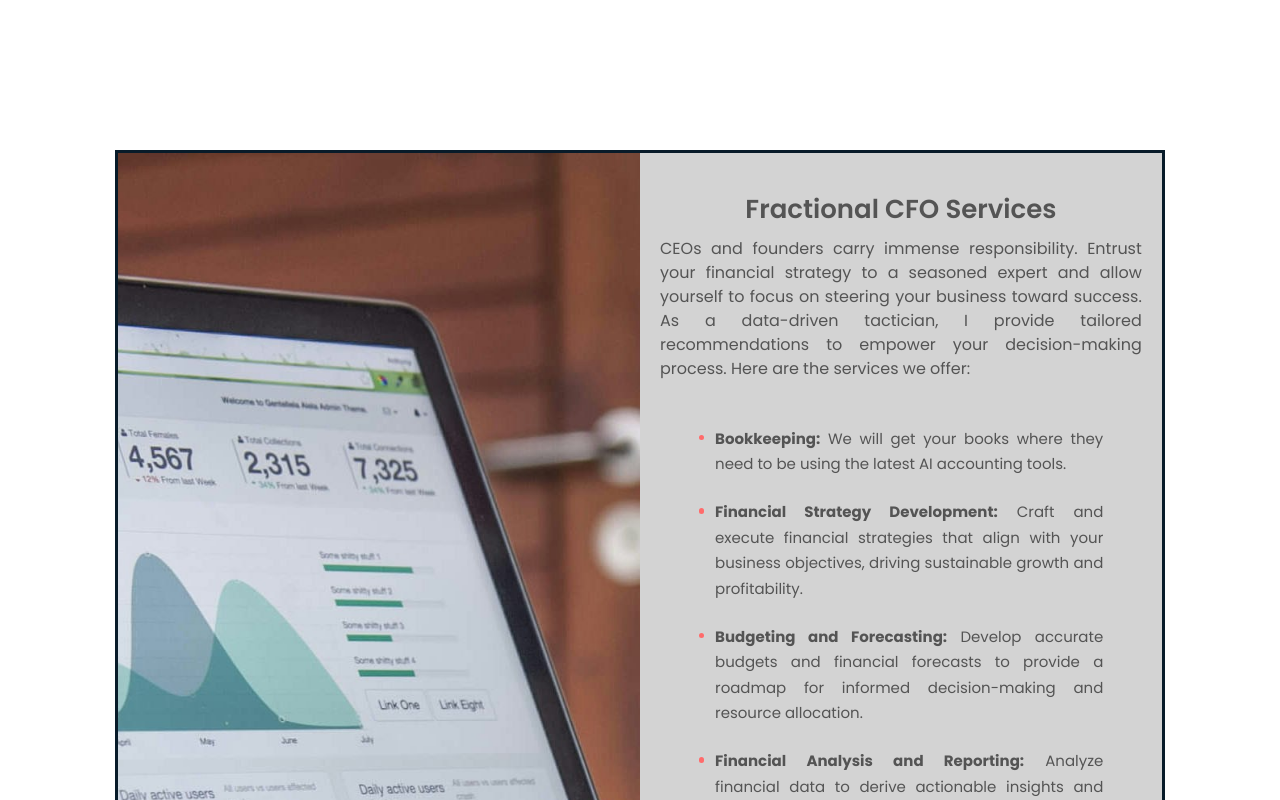
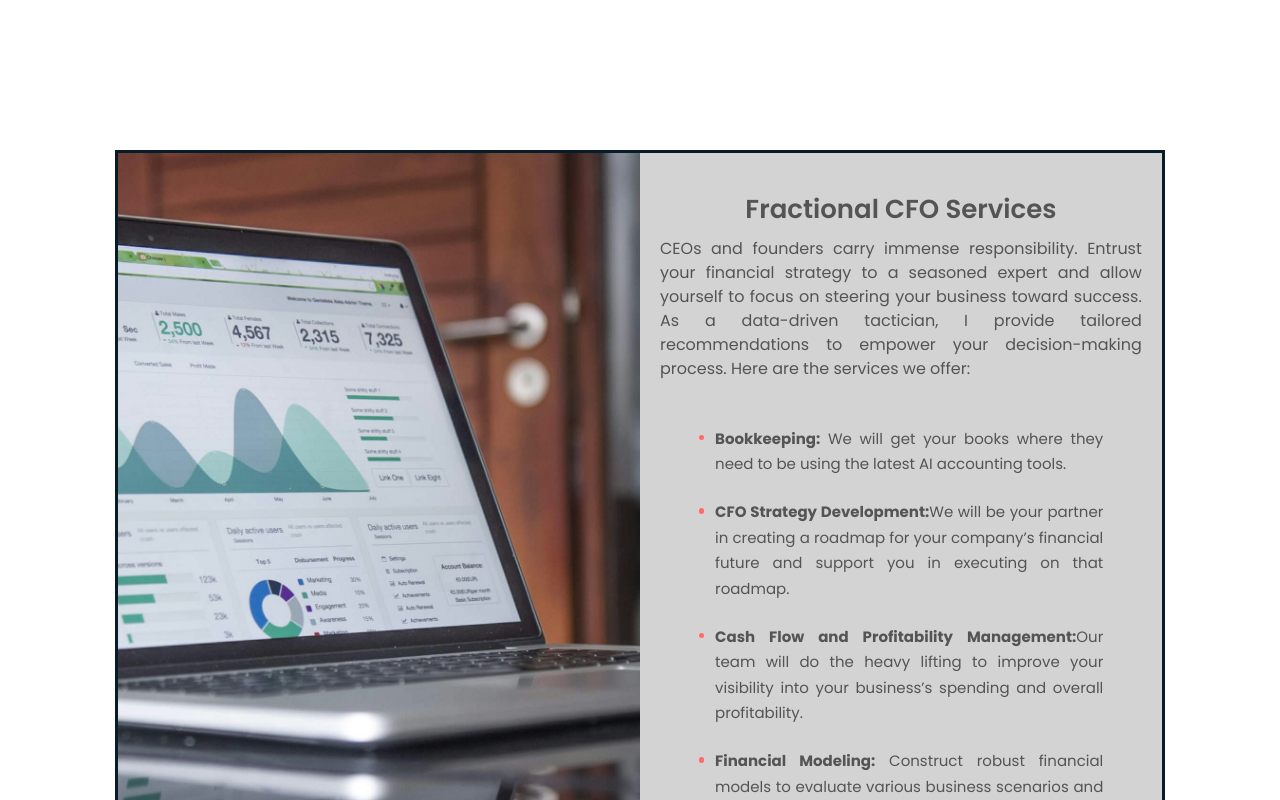
Before and after one commit to kylecburgoyneF9/business_website, a Vue app: page /consulting in a window 1280 px wide. Shown: the part 2000-2800 px from the top of the page. Built offline with nearby package versions, Linux system fonts and the light colour scheme.

Commit message:
Copy update

```diff
--- a/src/components/D3Difference.vue
+++ b/src/components/D3Difference.vue
@@ -3,7 +3,7 @@
   <section class="d3-difference" id="d3-difference">
     <div class="d3-difference-contents">
       <h2 class="heading">The D3 <span>Difference</span></h2>
-      <p>The D3 Difference is “better DATA...better DECISIONS...better DOLLARS”. Our team's niche automation and AI
+      <p>The D3 Difference is “DATA, DECISIONS, DOLLARS”. Our team's niche automation and AI
         technical capabilities allow us to capture, collate, and deliver financial data to users and decision makers
         like few other firms can. We design all of our technology implementations to deliver maximum value while still
         maintaining an ‘easy-to-manage’ experience for our clients. </p>
--- a/src/components/ServicesOverview.vue
+++ b/src/components/ServicesOverview.vue
@@ -26,7 +26,7 @@
         </router-link>
         <ul class="styled-list">
           <li><strong>Ideal Client Size:</strong> Between $200,000 - $20,000,000 in topline revenue.</li>
-          <li><strong>Ideal Client Attitude:</strong> 'It's time to get strong finanial leadership on my team'.</li>
+          <li><strong>Ideal Client Attitude:</strong> 'It’s time to start really seeing into my business'.</li>
           <li><strong>Ideal Client Relationship:</strong> Sharing my talents and efforts with clients to grow your
             business
             alongside mine.</li>
--- a/src/views/ConsultingView.vue
+++ b/src/views/ConsultingView.vue
@@ -4,7 +4,7 @@
         <div class="interior-hero-content">
             <h1>Consulting Services</h1>
             <h3>Fractional CFO & Tech Advisory Services</h3>
-            <p>My team delivers fractional CFO and tech advisory services designed to directly impact the bottom
+            <p>My team delivers fractional CFO and AI Automation services designed to directly impact the bottom
                 line with <strong> high ROI opportunities</strong>. We do this by combining specialized finance and
                 accounting expertise with today’s array of automation, integration and AI technologies. Scroll for more
                 and connect with me today. </p>
@@ -80,31 +80,15 @@
                     <ul class="styled-list">
                         <li><strong>Bookkeeping:</strong> We will get your books where they need to be using the latest
                             AI accounting tools.</li>
-                        <li><strong>Financial Strategy Development:</strong> Craft and execute financial strategies that
-                            align with your
-                            business objectives, driving sustainable growth and profitability.</li>
-                        <li><strong>Budgeting and Forecasting:</strong> Develop accurate budgets and financial forecasts
-                            to provide a
-                            roadmap for informed decision-making and resource allocation.</li>
-                        <li><strong>Financial Analysis and Reporting:</strong> Analyze financial data to derive
-                            actionable insights and
-                            prepare comprehensive reports for key stakeholders, facilitating informed decision-making
-                            and strategic planning.</li>
-                        <li><strong>Cash Flow Management:</strong> Monitor cash flow dynamics and optimize liquidity
-                            management
-                            strategies to ensure smooth business operations and financial stability.</li>
+                        <li><strong>CFO Strategy Development:</strong>We will be your partner in creating a roadmap for
+                            your
+                            company’s financial future and support you in executing on that roadmap. </li>
+                        <li><strong>Cash Flow and Profitability Management:</strong>Our team will do the heavy lifting
+                            to improve your visibility into your business’s spending and overall profitability. </li>
                         <li><strong>Financial Modeling:</strong> Construct robust financial models to evaluate various
                             business scenarios
                             and investment opportunities, enabling informed strategic decision-making and risk
                             assessment.</li>
-                        <li><strong>Data Analytics:</strong> Harness the power of data analytics to assess, capture, and
-                            analyze key
-                            business metrics, empowering executives with actionable insights for driving performance and
-                            innovation.</li>
-                        <li><strong>Department Buildout:</strong> Strategically structure and expand FP&A departments to
-                            enhance
-                            organizational capabilities and support business growth, optimizing resources and fostering
-                            a data-driven culture.</li>
                     </ul>
                     <a href="#contact" class="universal-btn">Work Together</a>
                 </div>
@@ -121,27 +105,17 @@
                         opportunity. Our cross-functional expertise places us in a niche position to deliver specialized
                         value to finance and accounting teams. Here are the services we offer:</p>
                     <ul class="styled-list">
-                        <li><strong>Data Extraction:</strong> Leveraging automation and AI capabilities, we extract data
-                            from various
-                            sources including PDFs, websites, web-based applications, and legacy systems, ensuring
-                            comprehensive access to critical information.</li>
-                        <li><strong>Data Collation:</strong> By consolidating data from disparate systems, we uncover
-                            valuable insights
-                            that drive informed decision-making and business optimization, unlocking the full potential
-                            of your organization's data assets.</li>
-                        <li><strong>Data Accessibility:</strong> We enhance data accessibility through user-friendly
-                            platforms and
-                            streamlined protocols, ensuring stakeholders have seamless access to pertinent information
-                            whenever and wherever needed.</li>
                         <li><strong>Manual Workflow Automation:</strong> Utilizing advanced automation technologies, we
                             streamline data
                             entry
                             processes, minimizing manual errors and expediting workflow efficiency, allowing your team
                             to focus on high-value tasks.</li>
-                        <li><strong>Data Reporting:</strong> Our comprehensive reporting solutions encompass dynamic
-                            visualizations and
-                            interactive dashboards, providing actionable insights and trends to guide strategic planning
-                            and facilitate data-driven decision-making across your organization.</li>
+                        <li><strong>Excel + AI Integrations:</strong> The integration of excel and OpenAI can unlock
+                            tremendous value within a multitude of accounting and finance workflows. </li>
+                        <li><strong>PDF Data Extraction:</strong> We implement data extraction processes to convert PDFs
+                            into useable data outputs. </li>
+                        <li><strong>Data Pipelines:</strong> We provide solutions that extract, organize, collate, and
+                            analyze data within siloed systems; saving you time and unlocking new insights. </li>
                     </ul>
                     <a href="#contact" class="universal-btn">Work Together</a>
 
--- a/src/views/HomeView.vue
+++ b/src/views/HomeView.vue
@@ -7,7 +7,7 @@
       <div class="">
         <h3>Fractional CFO & Tech Advisory Services</h3>
       </div>
-      <p>My team delivers fractional CFO and tech advisory services designed to directly impact the bottom line
+      <p>My team delivers fractional CFO and AI Automation services designed to directly impact the bottom line
         with <strong> high ROI opportunities</strong>. We do this by combining specialized finance and accounting
         expertise
         with today’s
```
